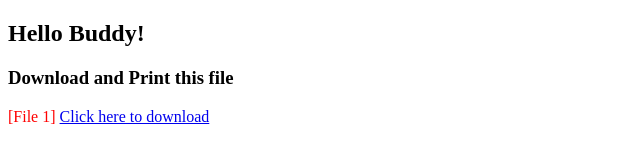
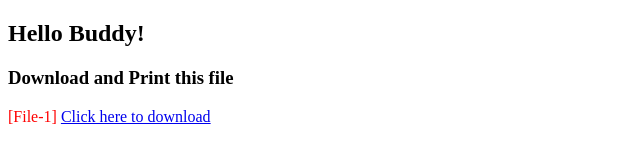
Before and after one commit to comet-me/print, a plain HTML site: page index.html in a window 1280 px wide. Shown: the full height of the page, 0-640 px from the left. Drawn offline with Linux system fonts and the light colour scheme.

Commit message:
Update index.html
changing file format

```diff
--- a/index.html
+++ b/index.html
@@ -17,7 +17,7 @@
     <h2>Hello Buddy!</h2>
     <h3>Download and Print this file</h3>
     <p>
-        <span class="redme">[File 1]</span> <a href="docfile/PIcard.docx" download> Click here to download</a>
+        <span class="redme">[File-1]</span> <a href="docfile/PIcard.pdf" download> Click here to download</a>
     </p>
     <p>
         <!-- <span class="redme">[File 2]</span> <a href="docfile/SHIPPING_LABEL_23022602YB4DB7X.pdf" download="file2">Click here to download</a> -->
```
